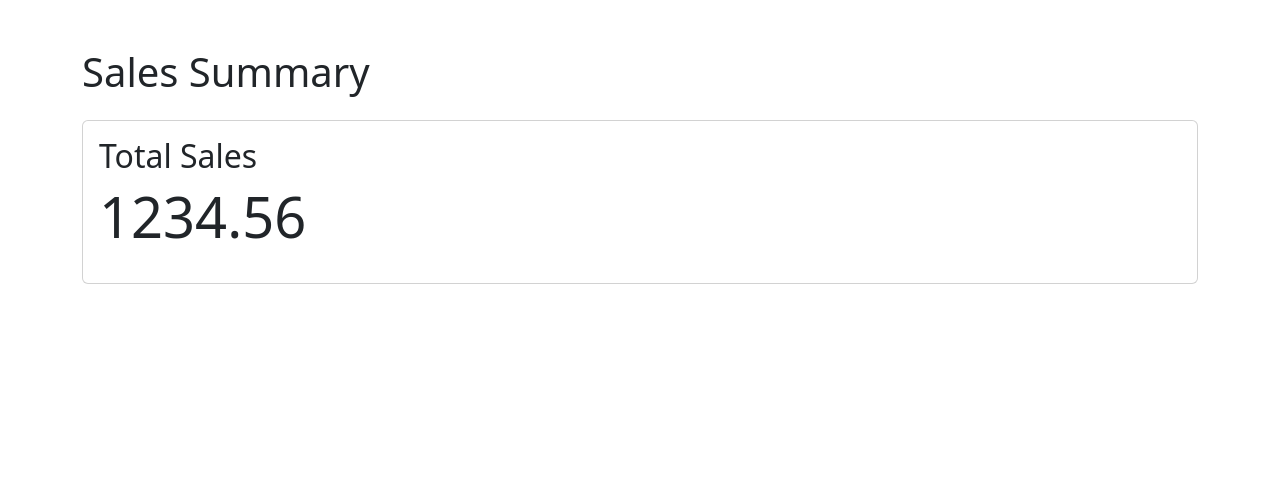
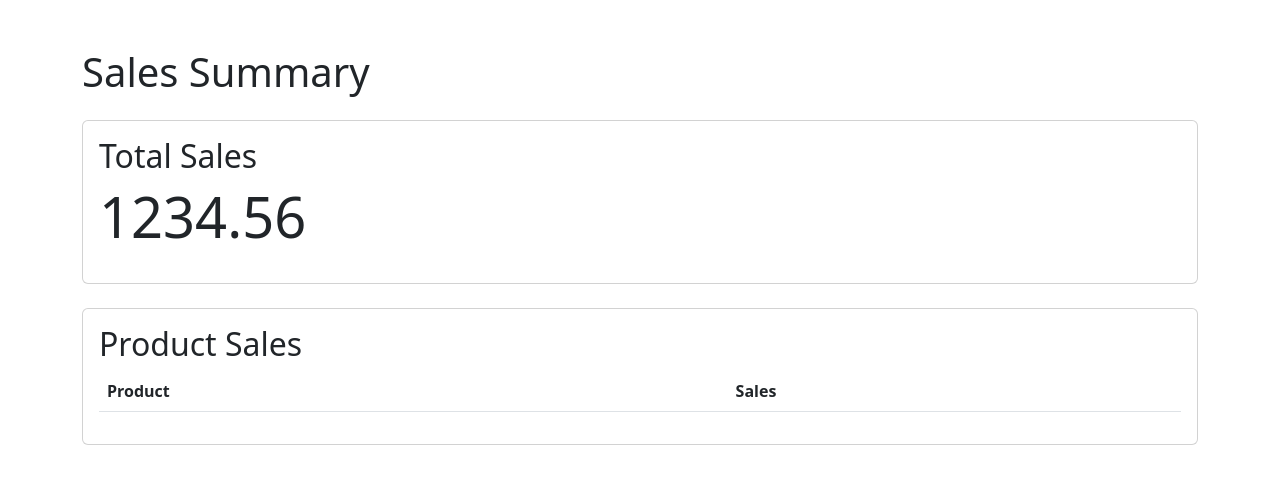
Before and after one commit to Adri935/sum-of-sales-10161424-test-123, a plain HTML site: page index.html in a window 1280 px wide. Drawn offline with nearby package versions, Linux system fonts and the light colour scheme.

Commit message:
feat(revision): update index.html

```diff
--- a/index.html
+++ b/index.html
@@ -12,10 +12,29 @@
     <div class="row">
       <div class="col">
         <h1 class="mb-4">Sales Summary</h1>
-        <div class="card">
+        <div class="card mb-4">
           <div class="card-body">
             <h2 class="card-title">Total Sales</h2>
             <p id="total-sales" class="display-4">Loading...</p>
+          </div>
+        </div>
+
+        <div class="card">
+          <div class="card-body">
+            <h2 class="card-title">Product Sales</h2>
+            <div class="table-responsive">
+              <table id="product-sales" class="table table-striped table-hover">
+                <thead>
+                  <tr>
+                    <th>Product</th>
+                    <th>Sales</th>
+                  </tr>
+                </thead>
+                <tbody>
+                  <!-- Product sales data will be inserted here -->
+                </tbody>
+              </table>
+            </div>
           </div>
         </div>
       </div>
```
